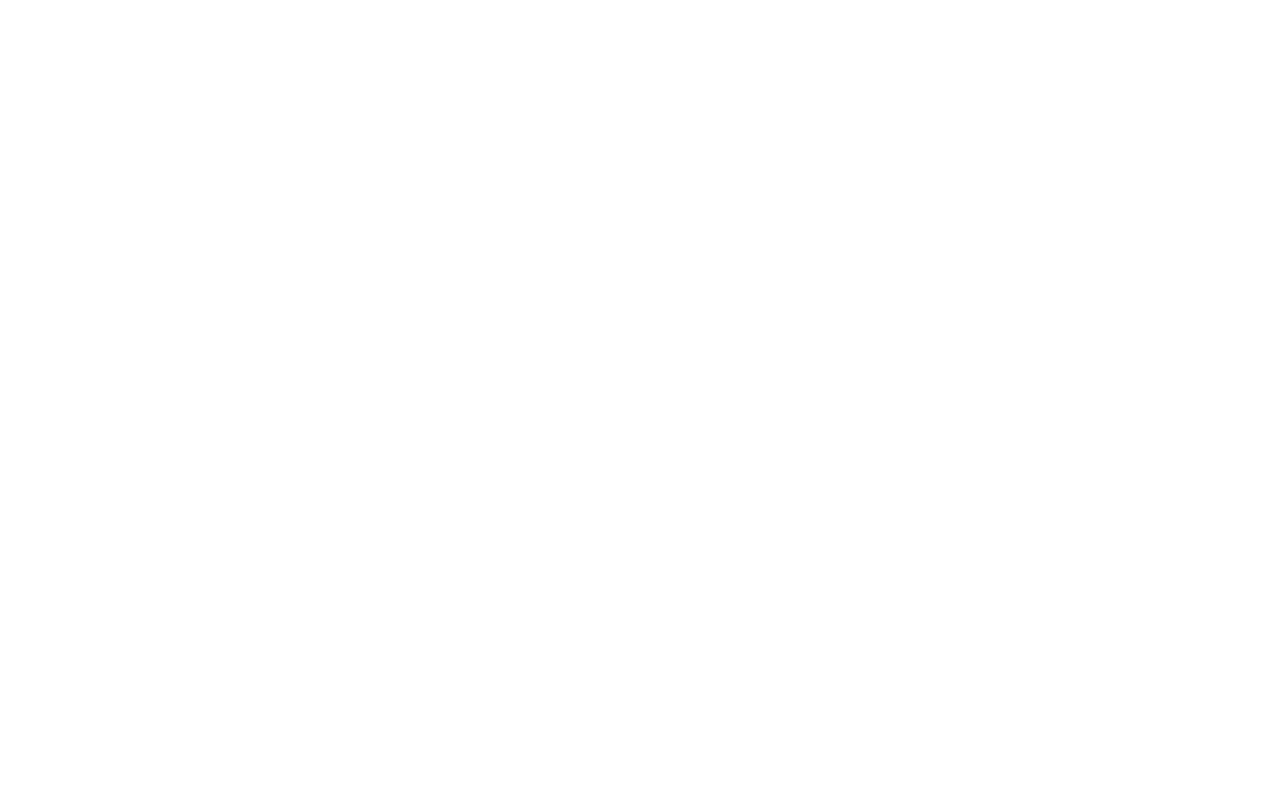
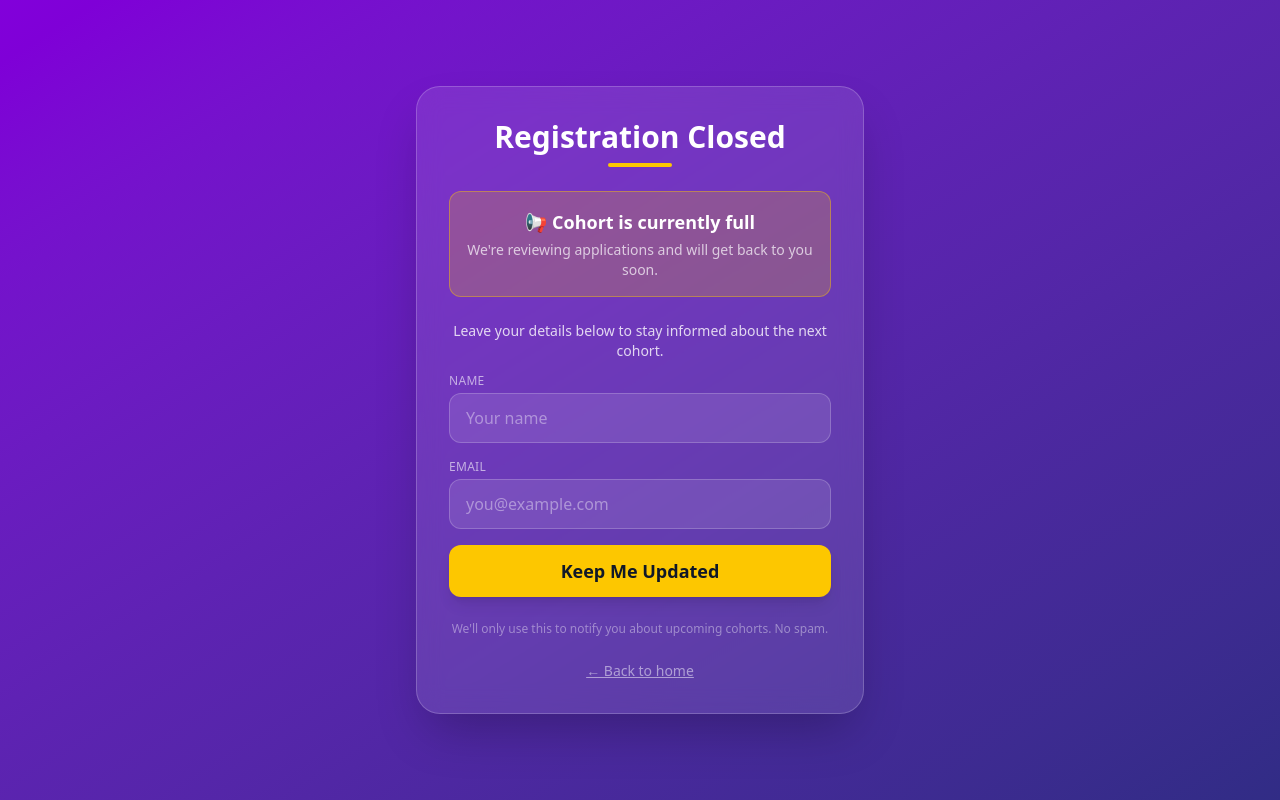
Before and after one commit to subhankarpattanayak42-blip/kahoot-clone, a React (Vite) app: page /register in a window 1280 px wide. Before the commit this address had no page. Built offline with nearby package versions, Linux system fonts and the light colour scheme.

Commit message:
Add registration-closed page with waitlist signup

```diff
--- a/src/App.jsx
+++ b/src/App.jsx
@@ -5,6 +5,7 @@ import CreateQuiz from './pages/host/CreateQuiz'
 import HostGame from './pages/host/HostGame'
 import JoinGame from './pages/player/JoinGame'
 import PlayerGame from './pages/player/PlayerGame'
+import Register from './pages/Register'
 
 export default function App() {
   return (
@@ -16,6 +17,7 @@ export default function App() {
           <Route path="/host/:roomCode" element={<HostGame />} />
           <Route path="/play"           element={<JoinGame />} />
           <Route path="/play/:roomCode" element={<PlayerGame />} />
+          <Route path="/register" element={<Register />} />
         </Routes>
       </BrowserRouter>
     </GameProvider>
--- /dev/null
+++ b/src/pages/Register.jsx
@@ -0,0 +1,104 @@
+import { useState } from 'react'
+import { useNavigate } from 'react-router-dom'
+
+export default function Register() {
+  const navigate = useNavigate()
+  const [email, setEmail] = useState('')
+  const [name, setName] = useState('')
+  const [submitted, setSubmitted] = useState(false)
+
+  const handleSubmit = (e) => {
+    e.preventDefault()
+    // TODO: Send to backend/email list
+    console.log('Waitlist signup:', { name, email })
+    setSubmitted(true)
+  }
+
+  return (
+    <div className="min-h-screen bg-gradient-to-br from-purple-700 to-indigo-900 flex flex-col items-center justify-center p-6">
+      <div className="w-full max-w-md bg-white/10 backdrop-blur-md rounded-3xl p-8 shadow-2xl border border-white/20">
+        {submitted ? (
+          <div className="text-center space-y-4">
+            <div className="text-5xl">🎉</div>
+            <h2 className="text-2xl font-bold text-white">You're on the list!</h2>
+            <p className="text-white/70">
+              We'll notify you as soon as the next cohort opens.
+            </p>
+            <button
+              onClick={() => navigate('/')}
+              className="mt-4 text-white/50 hover:text-white underline text-sm"
+            >
+              Back to home
+            </button>
+          </div>
+        ) : (
+          <div className="space-y-6">
+            {/* Header */}
+            <div className="text-center space-y-2">
+              <h1 className="text-3xl font-black text-white">Registration Closed</h1>
+              <div className="w-16 h-1 bg-yellow-400 mx-auto rounded-full" />
+            </div>
+
+            {/* Closed notice */}
+            <div className="bg-yellow-400/20 border border-yellow-400/40 rounded-xl p-4 text-center">
+              <p className="text-white font-semibold text-lg">
+                📢 Cohort is currently full
+              </p>
+              <p className="text-white/70 text-sm mt-1">
+                We're reviewing applications and will get back to you soon.
+              </p>
+            </div>
+
+            {/* Waitlist form */}
+            <div className="space-y-3">
+              <p className="text-white/80 text-sm text-center">
+                Leave your details below to stay informed about the next cohort.
+              </p>
+              <form onSubmit={handleSubmit} className="space-y-4">
+                <div>
+                  <label className="block text-white/60 text-xs uppercase tracking-wide mb-1">Name</label>
+                  <input
+                    type="text"
+                    value={name}
+                    onChange={(e) => setName(e.target.value)}
+                    placeholder="Your name"
+                    required
+                    className="w-full px-4 py-3 rounded-xl bg-white/10 border border-white/20 text-white placeholder-white/40 focus:outline-none focus:ring-2 focus:ring-yellow-400 focus:border-transparent transition"
+                  />
+                </div>
+                <div>
+                  <label className="block text-white/60 text-xs uppercase tracking-wide mb-1">Email</label>
+                  <input
+                    type="email"
+                    value={email}
+                    onChange={(e) => setEmail(e.target.value)}
+                    placeholder="you@example.com"
+                    required
+                    className="w-full px-4 py-3 rounded-xl bg-white/10 border border-white/20 text-white placeholder-white/40 focus:outline-none focus:ring-2 focus:ring-yellow-400 focus:border-transparent transition"
+                  />
+                </div>
+                <button
+                  type="submit"
+                  className="w-full bg-yellow-400 text-gray-900 font-bold text-lg py-3 rounded-xl shadow-lg hover:scale-[1.02] hover:bg-yellow-300 transition-all"
+                >
+                  Keep Me Updated
+                </button>
+              </form>
+            </div>
+
+            <p className="text-white/40 text-xs text-center">
+              We'll only use this to notify you about upcoming cohorts. No spam.
+            </p>
+
+            <button
+              onClick={() => navigate('/')}
+              className="block mx-auto text-white/50 hover:text-white underline text-sm"
+            >
+              ← Back to home
+            </button>
+          </div>
+        )}
+      </div>
+    </div>
+  )
+}
```
